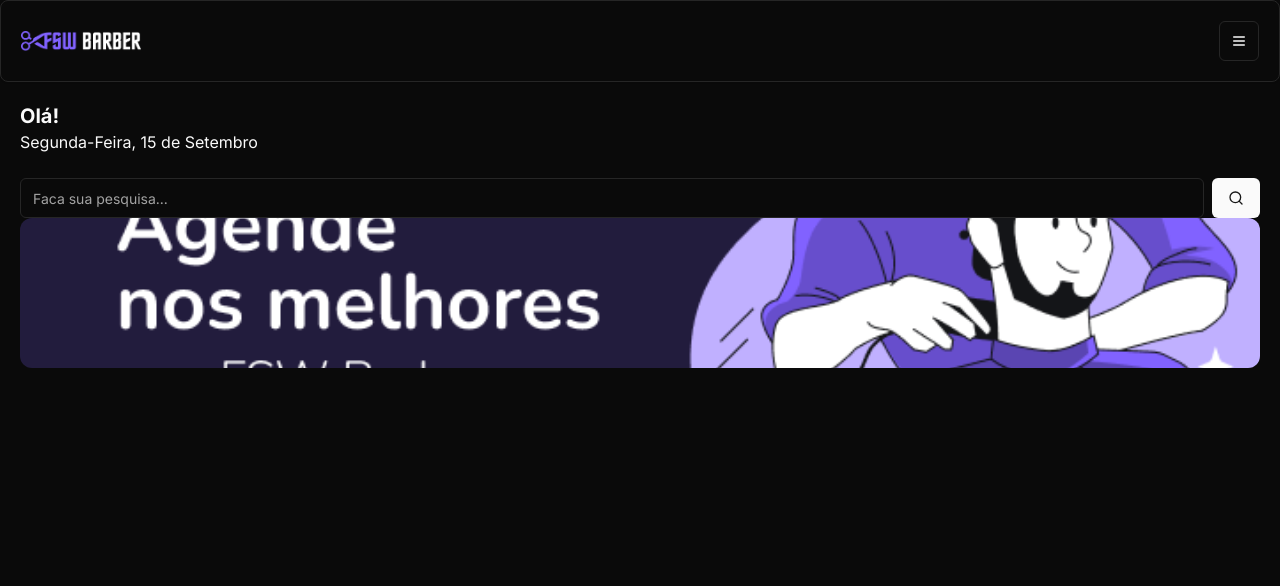
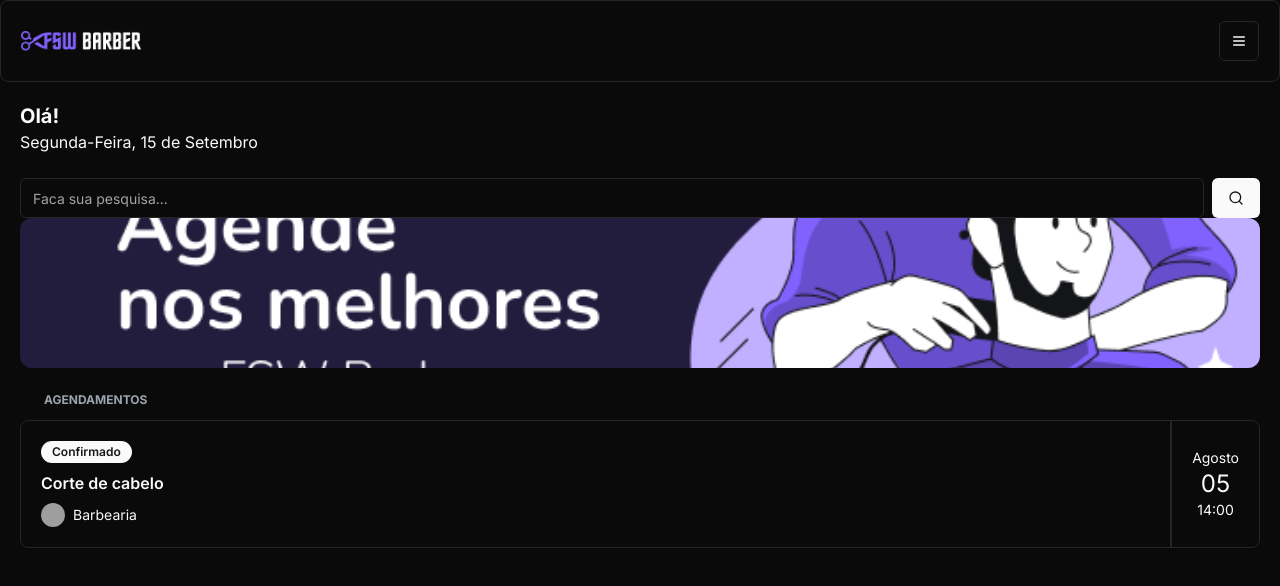
Before and after one commit to sergiobtos/barber-saas-bootcamp, a Next.js app: page / in a window 1280 px wide. Shown: the top 586 px of the page. Built offline with nearby package versions, Linux system fonts and the light colour scheme; grey boxes are pictures that could not be loaded.

Commit message:
feat: add Avatar, Badge, and Card components; update package dependencies

```diff
--- /dev/null
+++ b/app/_components/ui/avatar.tsx
@@ -0,0 +1,50 @@
+"use client"
+
+import * as React from "react"
+import * as AvatarPrimitive from "@radix-ui/react-avatar"
+
+import { cn } from "@/app/_lib/utils"
+
+const Avatar = React.forwardRef<
+  React.ElementRef<typeof AvatarPrimitive.Root>,
+  React.ComponentPropsWithoutRef<typeof AvatarPrimitive.Root>
+>(({ className, ...props }, ref) => (
+  <AvatarPrimitive.Root
+    ref={ref}
+    className={cn(
+      "relative flex h-10 w-10 shrink-0 overflow-hidden rounded-full",
+      className
+    )}
+    {...props}
+  />
+))
+Avatar.displayName = AvatarPrimitive.Root.displayName
+
+const AvatarImage = React.forwardRef<
+  React.ElementRef<typeof AvatarPrimitive.Image>,
+  React.ComponentPropsWithoutRef<typeof AvatarPrimitive.Image>
+>(({ className, ...props }, ref) => (
+  <AvatarPrimitive.Image
+    ref={ref}
+    className={cn("aspect-square h-full w-full", className)}
+    {...props}
+  />
+))
+AvatarImage.displayName = AvatarPrimitive.Image.displayName
+
+const AvatarFallback = React.forwardRef<
+  React.ElementRef<typeof AvatarPrimitive.Fallback>,
+  React.ComponentPropsWithoutRef<typeof AvatarPrimitive.Fallback>
+>(({ className, ...props }, ref) => (
+  <AvatarPrimitive.Fallback
+    ref={ref}
+    className={cn(
+      "flex h-full w-full items-center justify-center rounded-full bg-muted",
+      className
+    )}
+    {...props}
+  />
+))
+AvatarFallback.displayName = AvatarPrimitive.Fallback.displayName
+
+export { Avatar, AvatarImage, AvatarFallback }
--- /dev/null
+++ b/app/_components/ui/badge.tsx
@@ -0,0 +1,36 @@
+import * as React from "react"
+import { cva, type VariantProps } from "class-variance-authority"
+
+import { cn } from "@/app/_lib/utils"
+
+const badgeVariants = cva(
+  "inline-flex items-center rounded-full border px-2.5 py-0.5 text-xs font-semibold transition-colors focus:outline-none focus:ring-2 focus:ring-ring focus:ring-offset-2",
+  {
+    variants: {
+      variant: {
+        default:
+          "border-transparent bg-primary text-primary-foreground hover:bg-primary/80",
+        secondary:
+          "border-transparent bg-secondary text-secondary-foreground hover:bg-secondary/80",
+        destructive:
+          "border-transparent bg-destructive text-destructive-foreground hover:bg-destructive/80",
+        outline: "text-foreground",
+      },
+    },
+    defaultVariants: {
+      variant: "default",
+    },
+  }
+)
+
+export interface BadgeProps
+  extends React.HTMLAttributes<HTMLDivElement>,
+    VariantProps<typeof badgeVariants> {}
+
+function Badge({ className, variant, ...props }: BadgeProps) {
+  return (
+    <div className={cn(badgeVariants({ variant }), className)} {...props} />
+  )
+}
+
+export { Badge, badgeVariants }
--- a/app/page.tsx
+++ b/app/page.tsx
@@ -5,6 +5,9 @@
 import { Input } from "./_components/ui/input"
 import { Button } from "./_components/ui/button"
 import { SearchIcon } from "lucide-react"
+import { Card, CardContent } from "./_components/ui/card"
+import { Badge } from "./_components/ui/badge"
+import { Avatar, AvatarImage } from "./_components/ui/avatar"
 //import Link from "next/link"
 /*
 import { db } from "./_lib/prisma"
@@ -51,14 +54,39 @@
             <SearchIcon />
           </Button>
         </div>
+
         <div className="relative h-[150px] w-full">
           <Image
-            className="rounded-xl object-cover"
+            alt="Banner"
             src="/banner-01.png"
             fill
-            alt="Banner"
+            className="rounded-xl object-cover"
           />
         </div>
+
+        <h2 className="m-6 mb-3 text-xs font-bold uppercase text-gray-400">
+          Agendamentos
+        </h2>
+
+        <Card>
+          <CardContent className="flex justify-between p-0">
+            <div className="flex flex-col gap-2 py-5 pl-5">
+              <Badge className="w-fit">Confirmado</Badge>
+              <h3 className="font-semibold">Corte de cabelo</h3>
+              <div className="flex items-center gap-2">
+                <Avatar className="h-6 w-6">
+                  <AvatarImage src="/avatar.png" />
+                </Avatar>
+                <p className="text-sm">Barbearia</p>
+              </div>
+            </div>
+            <div className="flex flex-col items-center justify-center border-l-2 border-solid px-5">
+              <p className="text-sm">Agosto</p>
+              <p className="text-2xl">05</p>
+              <p className="text-sm">14:00</p>
+            </div>
+          </CardContent>
+        </Card>
       </div>
     </div>
   )
--- a/package.json
+++ b/package.json
@@ -28,7 +28,7 @@
     "@auth/prisma-adapter": "^2.4.2",
     "@hookform/resolvers": "^3.9.0",
     "@prisma/client": "^5.17.0",
-    "@radix-ui/react-avatar": "^1.1.0",
+    "@radix-ui/react-avatar": "^1.1.10",
     "@radix-ui/react-dialog": "^1.1.15",
     "@radix-ui/react-label": "^2.1.0",
     "@radix-ui/react-slot": "^1.2.3",
```
Also changed, not shown: 1 other file (tests, documents, lock files or other folders).
